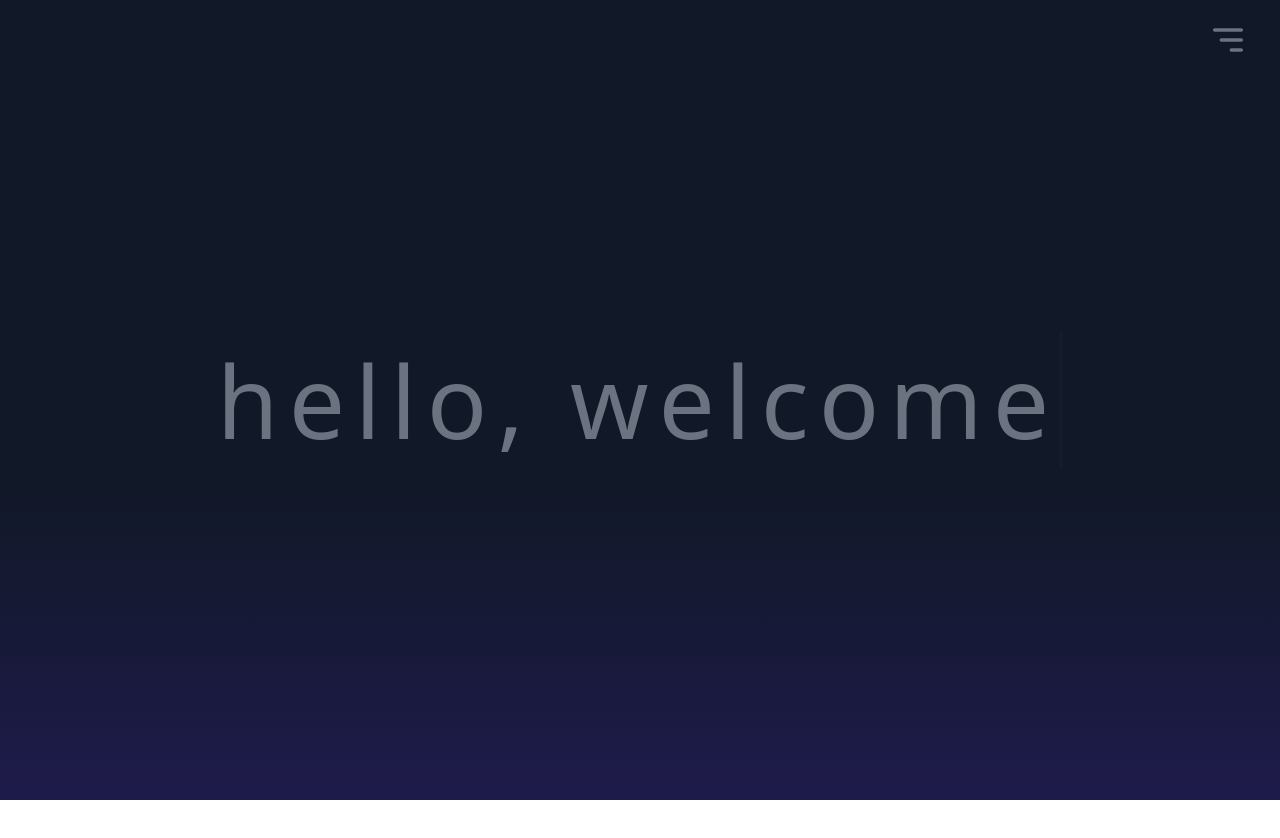
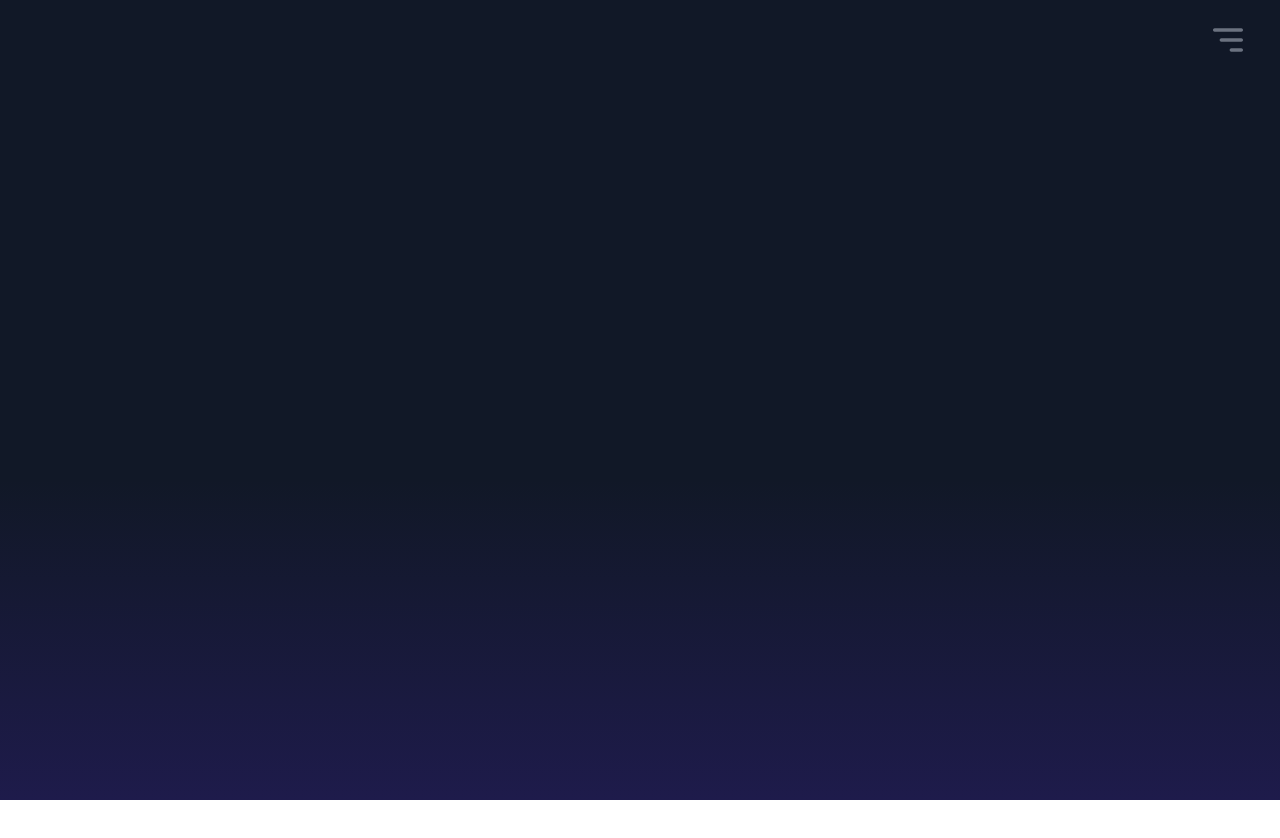
Before and after one commit to RivLawrient/my_portofolio, a Next.js app: page / in a window 1280 px wide. Shown: the top 838 px of the page. Built offline with nearby package versions, Linux system fonts and the light colour scheme.

Commit message:
FEAT: welcome text

```diff
--- a/src/app/page.tsx
+++ b/src/app/page.tsx
@@ -14,21 +14,43 @@ export default function Page() {
 }
 
 function Welcome(props: { text: string }) {
+  const [hidden, setHidden] = useState<boolean>(false);
   const [text, setText] = useState<string>("");
+  const [isReversing, setIsReversing] = useState<boolean>(false);
 
   useEffect(() => {
-    if (text.length != props.text.length) {
+    if (!isReversing) {
       for (let index = 0; index < props.text.length; index++) {
         setTimeout(() => {
           setText((prev) => `${prev}${props.text[index]}`);
-        }, 100 * index);
+        }, 150 * index);
       }
+
+      setTimeout(() => {
+        setIsReversing(true);
+      }, props.text.length * 150 + 1000);
     }
-    return setText("");
-  }, []);
+  }, [props.text, isReversing]);
+
+  useEffect(() => {
+    if (isReversing) {
+      for (let index = props.text.length - 1; index >= 0; index--) {
+        setTimeout(() => {
+          setText((prev) => prev.slice(0, prev.length - 1));
+        }, 200 * (props.text.length - index));
+      }
+
+      setTimeout(() => {
+        setIsReversing(false);
+        setHidden(true);
+      }, props.text.length * 200 + 1000);
+    }
+  }, [isReversing, props.text]);
+
+  if (hidden) return null;
   return (
     <div className="md:text-[100px] text-[80px] w-max text-gray-500 ">
-      <span className="tracking-widest ease-linear border-r-[4px] transition-[4s] animate-cursortext border-gray-500">
+      <span className="tracking-widest border-r-[4px] transition-[5s] animate-cursortext border-gray-500">
         {text}
       </span>
     </div>
```
